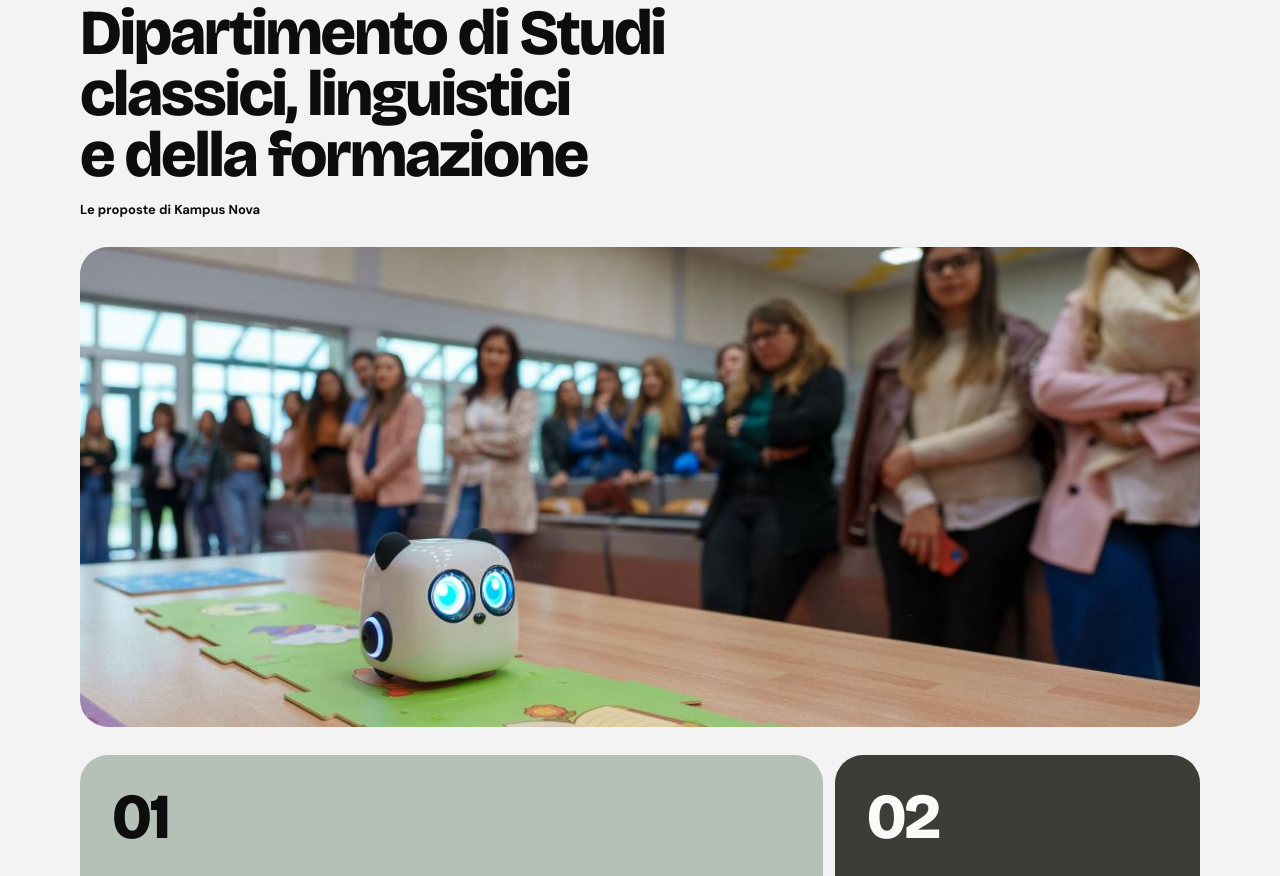
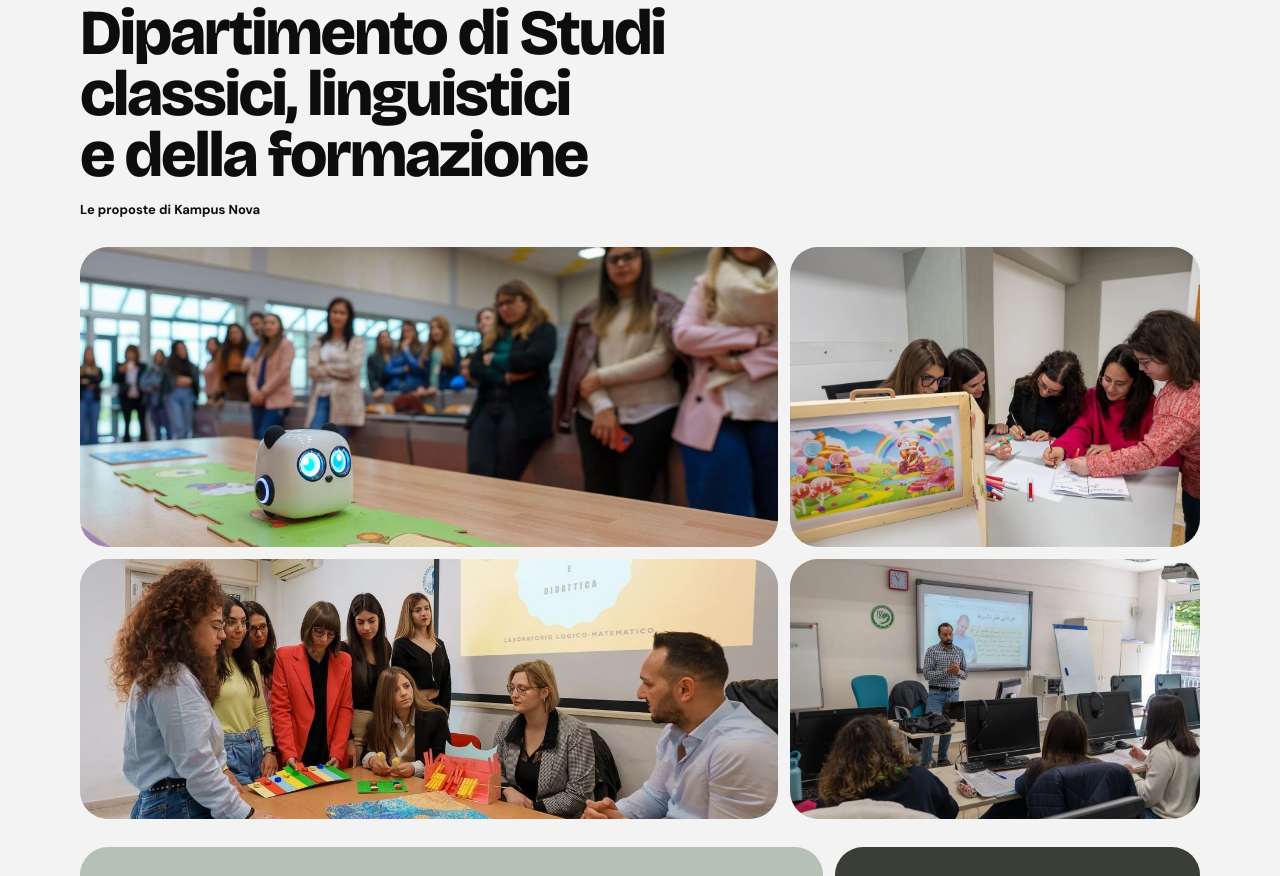
Before and after one commit to kampusnova/kampus-nova, a plain HTML site: page index.html in a window 1280 px wide. Shown: the part 7050-7926 px from the top of the page. Drawn offline with nearby package versions, Linux system fonts and the light colour scheme.

Commit message:
Add files via upload

```diff
--- a/index.html
+++ b/index.html
@@ -250,7 +250,7 @@ const D = [
   {h:"Incontri con professionisti", p:"Organizzazione di incontri con avvocati, magistrati, notai, commercialisti, manager e funzionari pubblici per conoscere da vicino le opportunità professionali."},
   {h:"Simulazioni d’impresa e Business Project", p:"Attività di simulazione d’impresa per gli studenti di Economia, con sviluppo di:", ul:["modelli di business","strategie di marketing","analisi dei mercati","pianificazione economico-finanziaria."]}
  ]},
- {t:"Dipartimento di Studi classici, linguistici e della formazione", wide:true, ph:[["sc1.jpg","Docenti e studenti durante un laboratorio con un robot educativo"]], c:[
+ {t:"Dipartimento di Studi classici, linguistici e della formazione", wide:true, ph:[["sc1.jpg","Docenti e studenti durante un laboratorio con un robot educativo"],["sc2.jpg","Studentesse al lavoro su un laboratorio di scrittura creativa"],["sc3.jpg","Lezione di lingua araba nel laboratorio linguistico"],["sc4.jpg","Laboratorio logico-matematico di TIC e didattica"]], c:[
   {h:"Possibilità di rifiutare i voti degli esami scritti", p:"Introduzione della possibilità di rifiutare il voto delle prove scritte, per permettere agli studenti di migliorare il risultato e sostenere nuovamente l’esame."},
   {h:"Calendarizzazione dei seminari", p:"Pubblicazione del calendario dei seminari all’inizio di ogni semestre, per consentire agli studenti di organizzarsi con anticipo."},
   {h:"Riqualificazione degli spazi verdi universitari"},
@@ -259,7 +259,7 @@ const D = [
   {h:"Maggiore internazionalizzazione", p:"Potenziamento delle opportunità di mobilità internazionale ed Erasmus."},
   {h:"Incontri con enti e realtà del territorio", p:"Organizzazione di incontri con scuole, enti e agenzie per avvicinare gli studenti al mondo del lavoro."}
  ]},
- {t:"Scienze dell’Uomo e della Società", ph:[["su1.jpg","Una studentessa sceglie un libro in biblioteca"]], c:[
+ {t:"Scienze dell’Uomo e della Società", ph:[["su3.jpg","Studenti di Scienze motorie durante un allenamento di corsa","50% 35%"],["su2.jpg","Studenti in aula durante una simulazione di scena del crimine"],["su1.jpg","Una studentessa sceglie un libro in biblioteca","22% 25%"]], c:[
   {h:"Terzo appello ordinario", p:"Introduzione di un terzo appello per aumentare le possibilità di sostenere gli esami durante l’anno accademico."},
   {h:"Simulazioni professionali – Clinical & Social Lab", p:"Organizzazione di attività pratiche per preparare gli studenti alle situazioni professionali.", ul:["simulazioni di colloqui psicologici","progettazione di programmi di allenamento","gestione di casi clinici simulati"]},
   {h:"Career Day del Dipartimento", p:"Incontri di orientamento con professionisti dei settori di psicologia, sport e benessere.", ul:["percorsi per diventare psicologo o psicoterapeuta","opportunità nel settore sportivo e fitness"]},
@@ -273,7 +273,7 @@ document.getElementById("depts").innerHTML = D.map(dep => `
   <section class="dept">
     <h2>${esc(dep.t)}</h2>
     <p class="sub">Le proposte di Kampus Nova</p>
-    ${dep.ph?`<div class="gal n${dep.ph.length}">${dep.ph.map(x=>`<figure><img src="${x[0]}" alt="${x[1].replace(/"/g,"&quot;")}" loading="lazy"></figure>`).join("")}</div>`:""}
+    ${dep.ph?`<div class="gal n${dep.ph.length}">${dep.ph.map(x=>`<figure><img src="${x[0]}" alt="${x[1].replace(/"/g,"&quot;")}" loading="lazy"${x[2]?` style="object-position:${x[2]}"`:""}></figure>`).join("")}</div>`:""}
     <div class="grid">${dep.c.map((c,i)=>`
       <article class="c ${tones[i%3]}${dep.wide&&i===0?" wide":""}">
         <span class="num">${String(i+1).padStart(2,"0")}</span>
```
Also changed, not shown: sc2.jpg (added), sc3.jpg (added), sc4.jpg (added), su2.jpg (added), su3.jpg (added).
